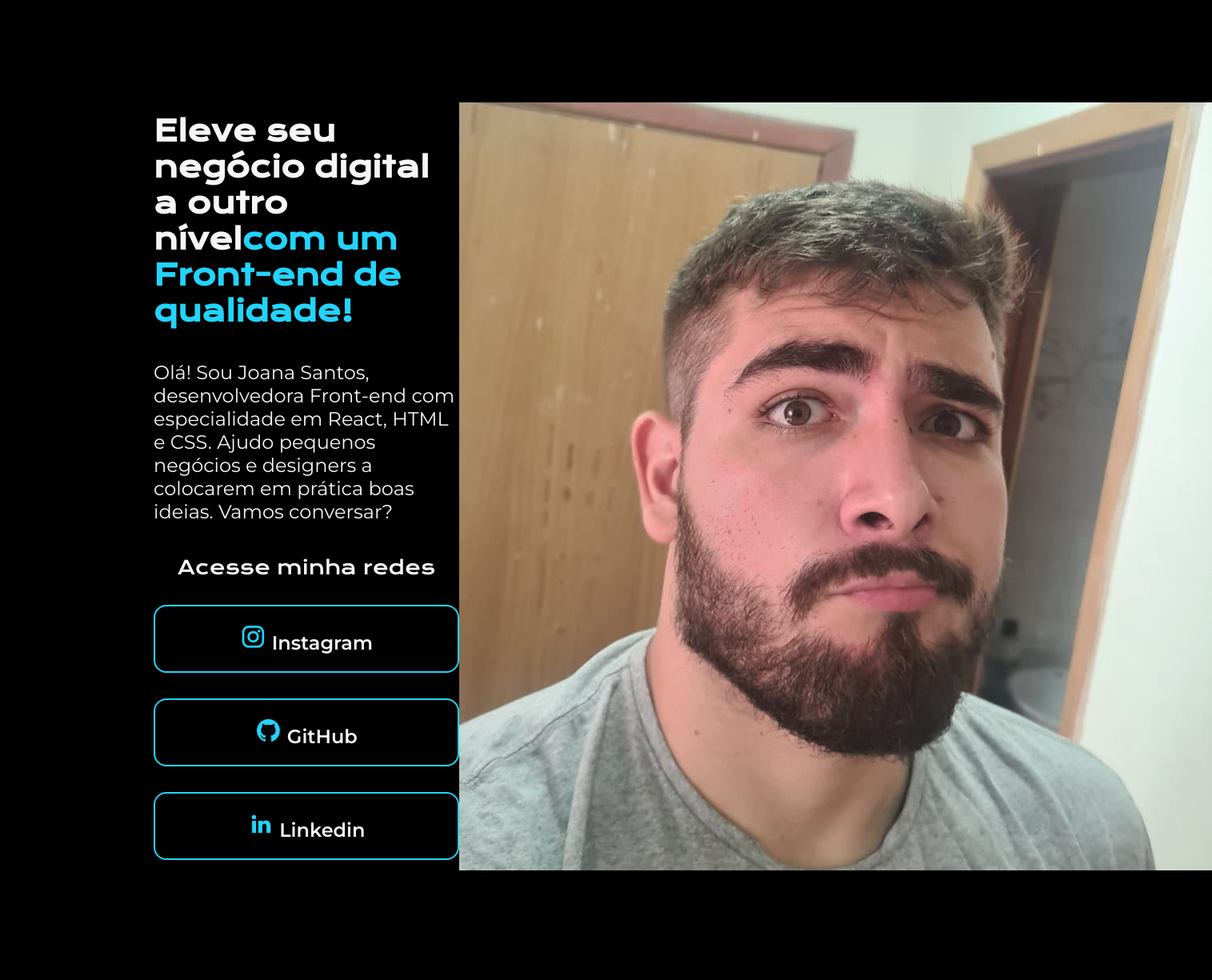
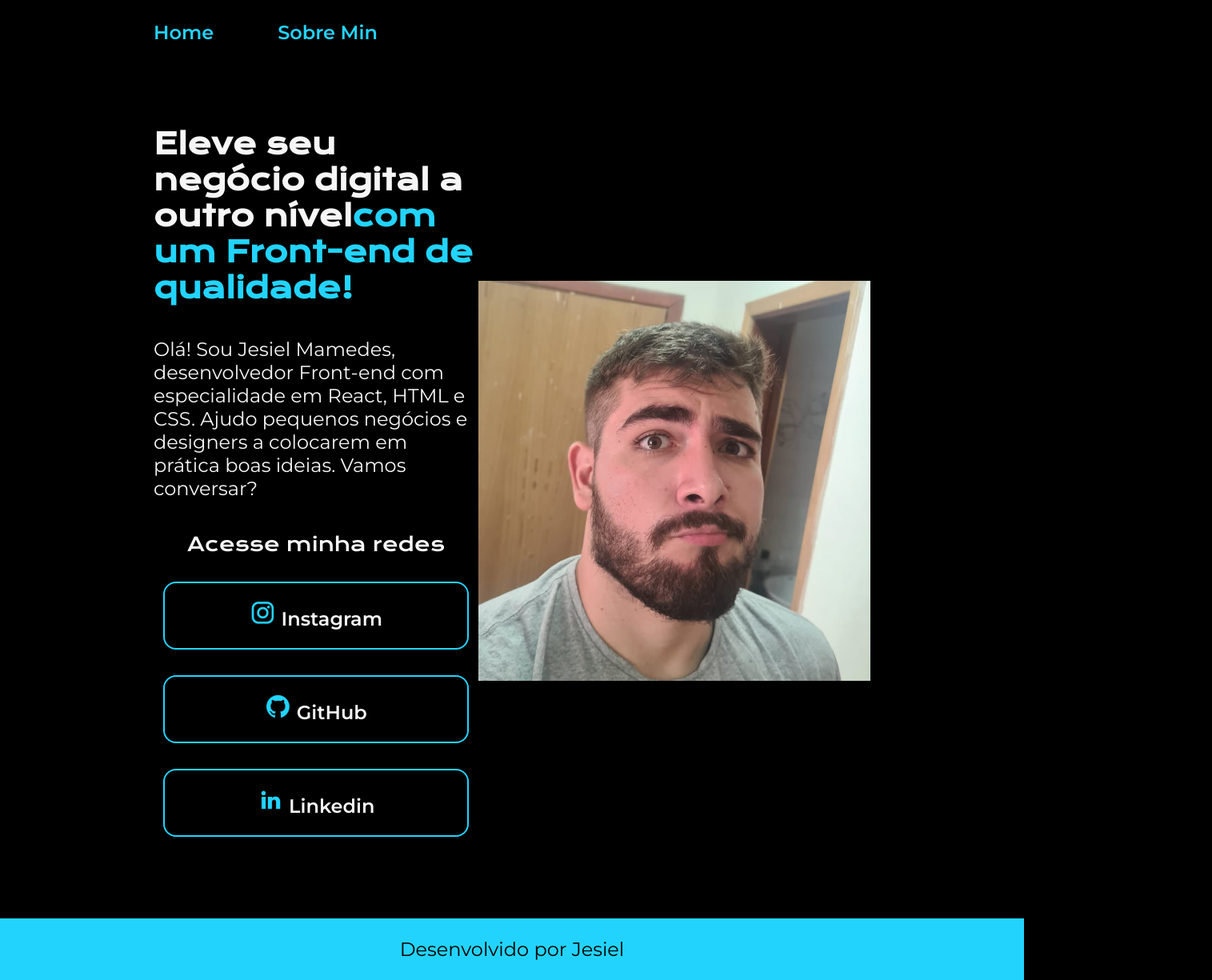
Before and after one commit to Elcroc/Codigos_Trabalho, a plain HTML site: page index.html in a window 1280 px wide. Shown: the whole page at 80% size, 1515 px wide, since content can reach past the window. Before the commit the page ends 1088 px from the top, so only its background shows below. Drawn offline with nearby package versions, Linux system fonts and the light colour scheme.

Commit message:
Update 21/09

```diff
--- a/index.html
+++ b/index.html
@@ -6,17 +6,22 @@
     <meta http-equiv="X-UA-Compatible" content="IE=edge">
     <meta name="viewport" content="width=device-width, initial-scale=1.0">
     <title>Portifolio</title>
-    <link rel="stylesheet" href="style.css">
+    <link rel="stylesheet" href="./styles/style.css">
 </head>
 
 <body>
-    <header></header>
+    <header class="cabecalho">
+        <nav class="cabecalho__menu">
+            <a href="./index.html" class="cabecalho__link">Home</a>
+            <a href="./about.html" class="cabecalho__link">Sobre Min</a>
+        </nav>
+    </header>
     <main class="apresentacao">
         <section class="apresentacao__conteudo">
             <h1 class="apresentacao__conteudo__titulo">Eleve seu negócio digital a outro nível<strong
                     class="titulo-destaque">com um Front-end de qualidade!
                 </strong></h1>
-            <p class="apresentacao__conteudo__texto">Olá! Sou Joana Santos, desenvolvedora
+            <p class="apresentacao__conteudo__texto">Olá! Sou Jesiel Mamedes, desenvolvedor
                 Front-end com especialidade em React, HTML e
                 CSS. Ajudo pequenos negócios e designers a
                 colocarem em prática boas ideias. Vamos
@@ -37,9 +42,11 @@
                 </a>
             </div>
         </section>
-        <img src="./assets/imagem.jpg" alt="Foto de Jesiel Mamedes">
+        <img class="foto"src="./assets/imagem.jpg" alt="Foto de Jesiel Mamedes">
     </main>
-    <footer></footer>
+    <footer>
+        <p class="rodape">Desenvolvido por Jesiel</p>
+    </footer>
 </body>
 
 </html>
--- a/style.css
+++ b/styles/style.css
@@ -1,58 +1,74 @@
 @import url('https://fonts.googleapis.com/css2?family=Krona+One&family=Montserrat:wght@400;600&display=swap');
 
-*{
+* {
     margin: 0;
     padding: 0;
 }
 
-body{
-    height: 100vh;
+body {
+    /* height: 100vh; */
     box-sizing: border-box;
     background-color: #000000;
     color: #F6F6F6;
 }
 
-.titulo-destaque{
+.titulo-destaque {
     color: #22D4FD;
 }
+.cabecalho {
+    padding:  2% 0% 0% 15%;
+}
+.cabecalho__menu{
+    display: flex;
+    gap: 80px;
+}
 
-.apresentacao{
-    margin: 10% 15%;
+.cabecalho__link{
+  font-family: 'Montserrat', sans-serif;
+  font-size: 24px;
+  font-weight: 600;
+  color: #22D4FD;
+  text-decoration: none;
+}
+.apresentacao {
+    padding: 8% 15%;
     display: flex;
     align-items: center;
     justify-content: space-between;
 }
-.apresentacao__conteudo{
+
+.apresentacao__conteudo {
     width: 615px;
     display: flex;
     flex-direction: column;
     gap: 40px;
 }
 
-.apresentacao__conteudo__titulo{
+.apresentacao__conteudo__titulo {
     font-size: 36px;
     font-family: 'Krona One', sans-serif;
 }
 
-.apresentacao__conteudo__texto{
+.apresentacao__conteudo__texto {
     font-size: 24px;
     font-family: 'Montserrat', sans-serif;
 }
 
-.apresentacao__links{
+.apresentacao__links {
     display: flex;
     flex-direction: column;
     justify-content: space-between;
     gap: 32px;
     align-items: center;
 }
+
 .apresentacao__links__titulo {
- font-family: 'Krona One', sans-serif;
- font-size: 24px;
- font-weight: 400;
+    font-family: 'Krona One', sans-serif;
+    font-size: 24px;
+    font-weight: 400;
 }
 
-.apresentacao__links__link{
+.apresentacao__links__link {
     border: 2px solid #22D4FD;
     border-radius: 8px;
     width: 378px;
@@ -65,3 +81,20 @@ body{
     color: #F6F6F6;
     font-family: 'Montserrat', sans-serif;
 }
+
+.apresentacao__links__link:hover {
+    background-color: #272727;
+}
+.rodape {
+    color: #000000;
+    background-color: #22D4FD;
+    text-align: center;
+    padding: 24px;
+    font-family:'montserrat',sans-serif;
+    font-size: 24px;
+    font-weight: 400;
+}
+.foto {
+    height: 500px;
+    width: 500px;
+}
```
Also changed, not shown: about.html (added, +39 -0 lines).
